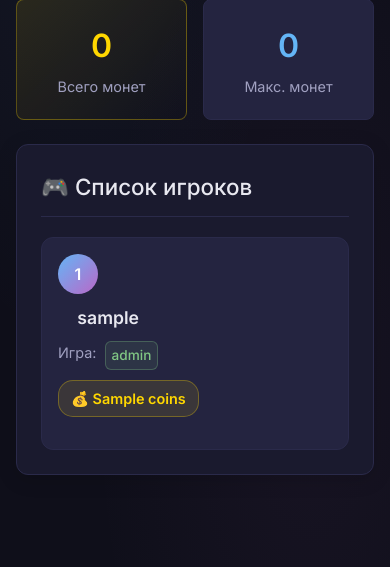
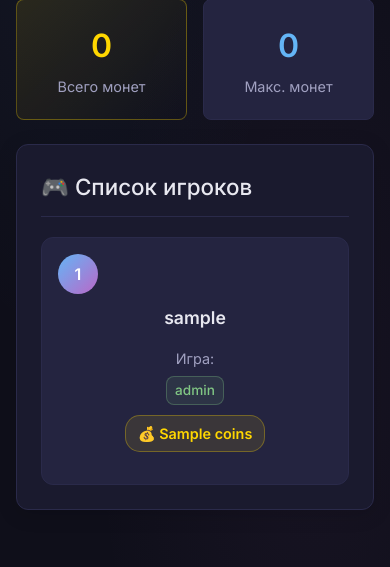
Before and after one commit to MrNerin/cyberpunk_tasks, a Flask app: template templates/users.html in a window 390 px wide. Shown: the part 337-904 px from the top of the page. Run offline with Flask 3, Linux system fonts and the light colour scheme; the template is opened without the code that fills it: most values are stand-ins (such as "Sample title", 1, 10 or a date in 2020).

Commit message:
update 2.2.3

```diff
--- a/templates/users.html
+++ b/templates/users.html
@@ -130,7 +130,9 @@
                                 {% if user_data.role and user_data.role != 'user' and user_data.role != 'admin' %}
                                 <div class="user-game-info">
                                     <span class="game-label">Игра:</span>
-                                    <span class="game-name">{{ user_data.role }}</span>
+                                    <div class="game-name-container">
+                                        <span class="game-name">{{ user_data.role }}</span>
+                                    </div>
                                 </div>
                                 {% endif %}
                             </div>
@@ -171,7 +173,7 @@
     <style>
         .users-grid {
             display: grid;
-            grid-template-columns: repeat(auto-fill, minmax(350px, 1fr));
+            grid-template-columns: repeat(auto-fill, minmax(380px, 1fr));
             gap: 20px;
         }
 
@@ -181,6 +183,8 @@
             border-radius: 12px;
             padding: 20px;
             transition: all 0.3s ease;
+            display: flex;
+            flex-direction: column;
         }
 
         .user-card.current-user {
@@ -198,6 +202,7 @@
             align-items: flex-start;
             gap: 16px;
             margin-bottom: 16px;
+            flex: 1;
         }
 
         .user-avatar-medium {
@@ -216,14 +221,14 @@
 
         .user-main-info {
             flex: 1;
-            min-width: 0; /* Для правильного обрезания длинного текста */
+            min-width: 0; /* Важно для правильного обрезания текста */
         }
 
         .username {
             display: flex;
             align-items: center;
             gap: 8px;
-            margin: 0 0 8px 0;
+            margin: 0 0 12px 0;
             color: var(--text-primary);
             font-size: 1.2em;
             flex-wrap: wrap;
@@ -244,13 +249,20 @@
             align-items: flex-start;
             gap: 8px;
             margin-top: 8px;
-            flex-wrap: wrap;
+            width: 100%;
         }
 
         .game-label {
             color: var(--text-secondary);
             font-size: 0.9em;
             white-space: nowrap;
+            flex-shrink: 0;
+            margin-top: 2px;
+        }
+
+        .game-name-container {
+            flex: 1;
+            min-width: 0; /* Критически важно для переноса текста */
         }
 
         .game-name {
@@ -258,11 +270,15 @@
             font-weight: 500;
             font-size: 0.9em;
             background: rgba(129, 199, 132, 0.1);
-            padding: 4px 8px;
-            border-radius: 6px;
+            padding: 6px 10px;
+            border-radius: 8px;
             border: 1px solid rgba(129, 199, 132, 0.3);
+            word-wrap: break-word;
             word-break: break-word;
+            overflow-wrap: break-word;
+            display: inline-block;
             max-width: 100%;
+            line-height: 1.4;
         }
 
         .user-coins-display {
@@ -275,6 +291,7 @@
             font-size: 0.9em;
             white-space: nowrap;
             flex-shrink: 0;
+            align-self: flex-start;
         }
 
         .user-admin-actions {
@@ -328,10 +345,22 @@
 
             .user-main-info {
                 text-align: center;
+                width: 100%;
             }
 
             .user-game-info {
                 justify-content: center;
+                text-align: center;
+                flex-direction: column;
+                gap: 6px;
+            }
+
+            .game-label {
+                align-self: center;
+            }
+
+            .game-name-container {
+                width: 100%;
                 text-align: center;
             }
 
@@ -346,6 +375,10 @@
 
             .username {
                 justify-content: center;
+            }
+
+            .user-coins-display {
+                align-self: center;
             }
         }
 
@@ -370,6 +403,22 @@
 
             .game-name {
                 font-size: 0.85em;
+                padding: 4px 8px;
+            }
+        }
+
+        /* Специальные стили для очень длинных названий игр */
+        @media (max-width: 360px) {
+            .users-grid {
+                grid-template-columns: 1fr;
+            }
+
+            .user-card {
+                padding: 12px;
+            }
+
+            .game-name {
+                font-size: 0.8em;
                 padding: 3px 6px;
             }
         }
```
